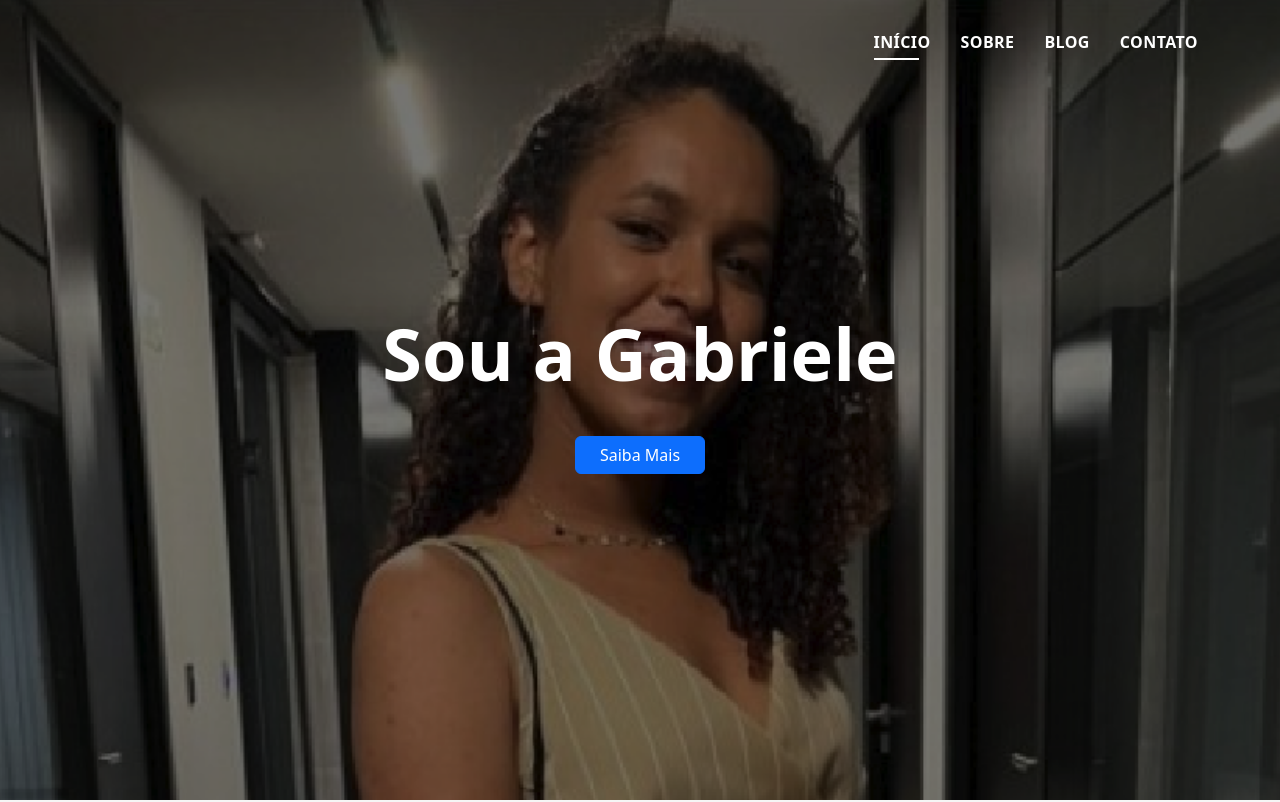
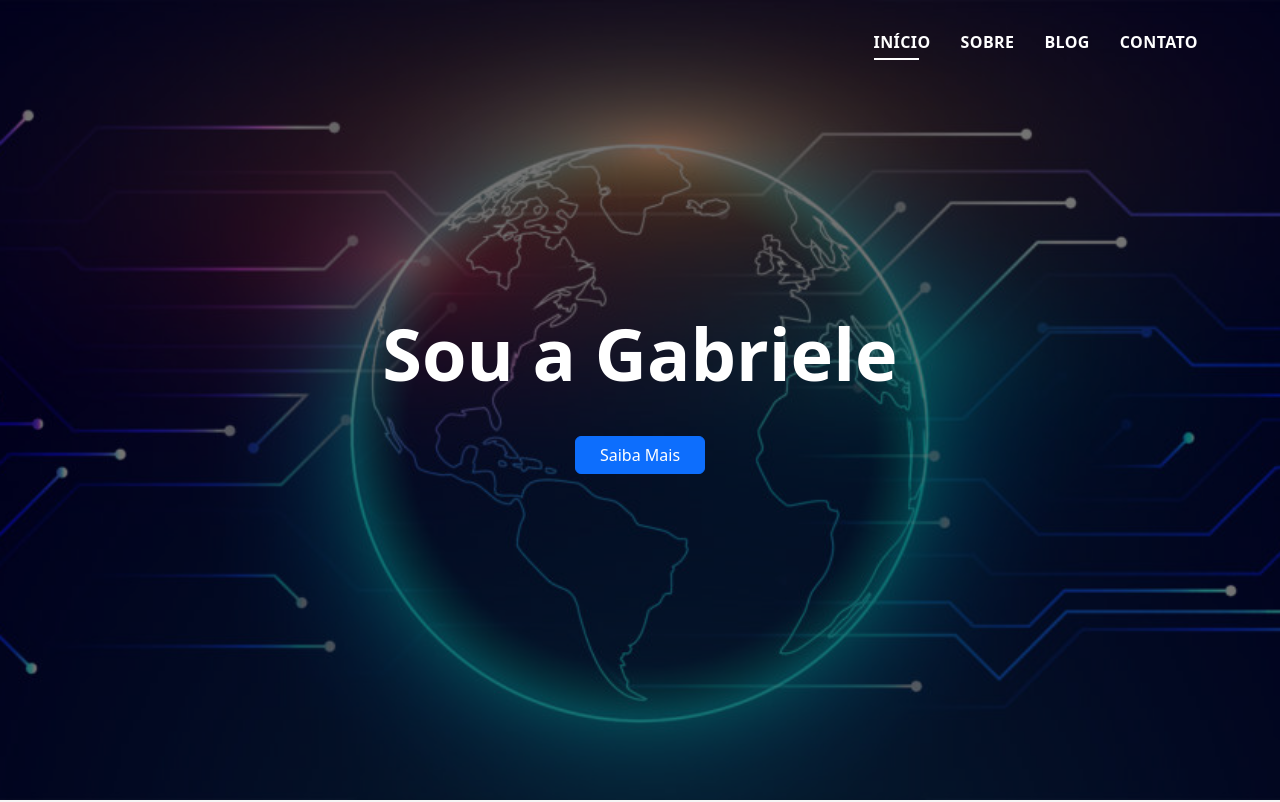
Before and after one commit to elc1090/project1-joaov230, a plain HTML site: page Portfolio-GabrieleQuevedo/index.html in a window 1280 px wide. Shown: the top 802 px of the page. Drawn offline with Linux system fonts and the light colour scheme.

Commit message:
background alterado

```diff
--- a/Portfolio-GabrieleQuevedo/index.html
+++ b/Portfolio-GabrieleQuevedo/index.html
@@ -58,7 +58,7 @@
   </header><!-- End Header -->
 
   <!-- ======= gabi Section ======= -->
-  <div id="gabi" class="gabi route bg-image" style="background-image: url(assets/img/gabi.png)">
+  <div id="gabi" class="gabi route bg-image" style="background-image: url(assets/img/background.jpg)">
     <div class="overlay-itro"></div>
     <div class="gabi-content display-table">
       <div class="table-cell">
```
Also changed, not shown: Portfolio-GabrieleQuevedo/assets/img/background.jpg (added).
